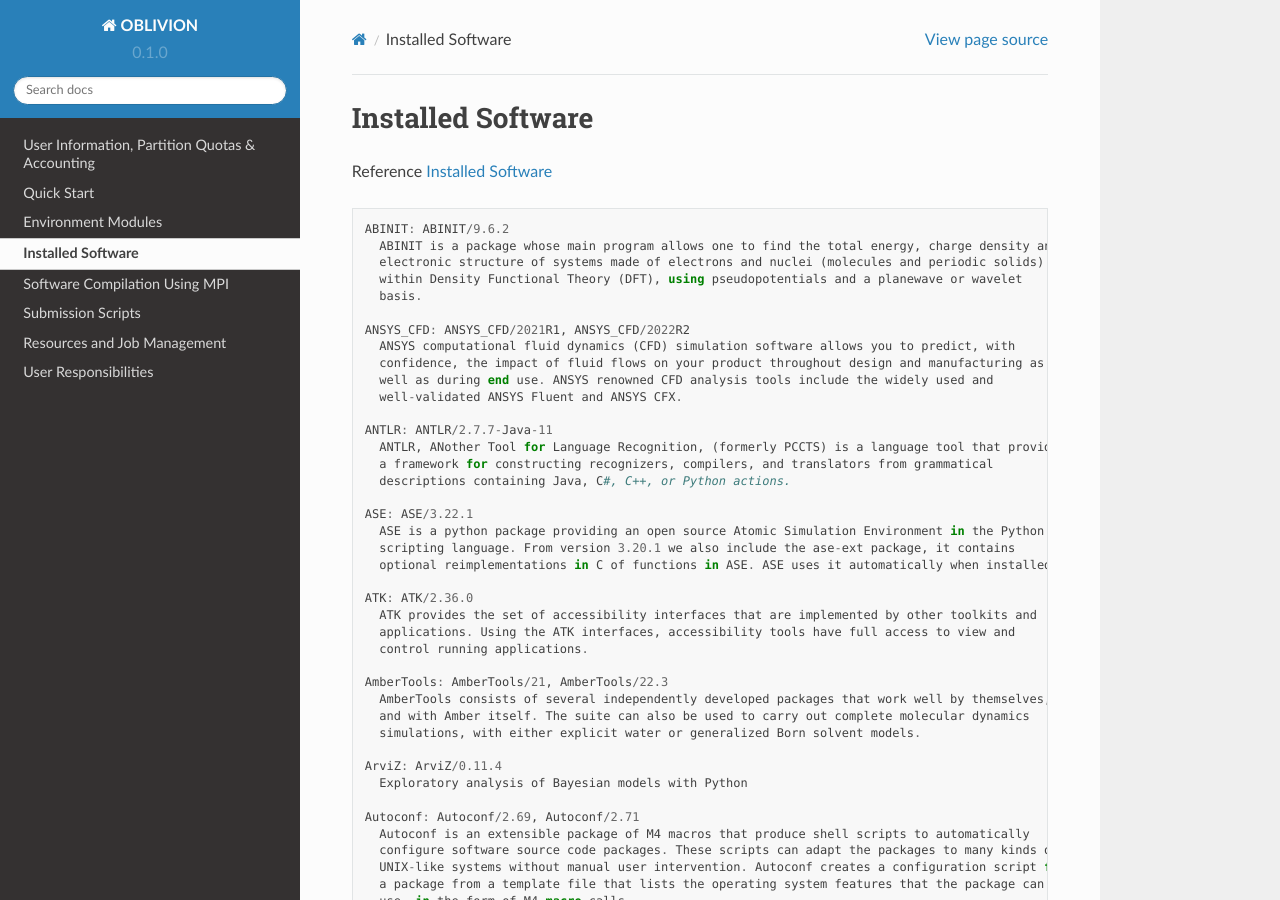
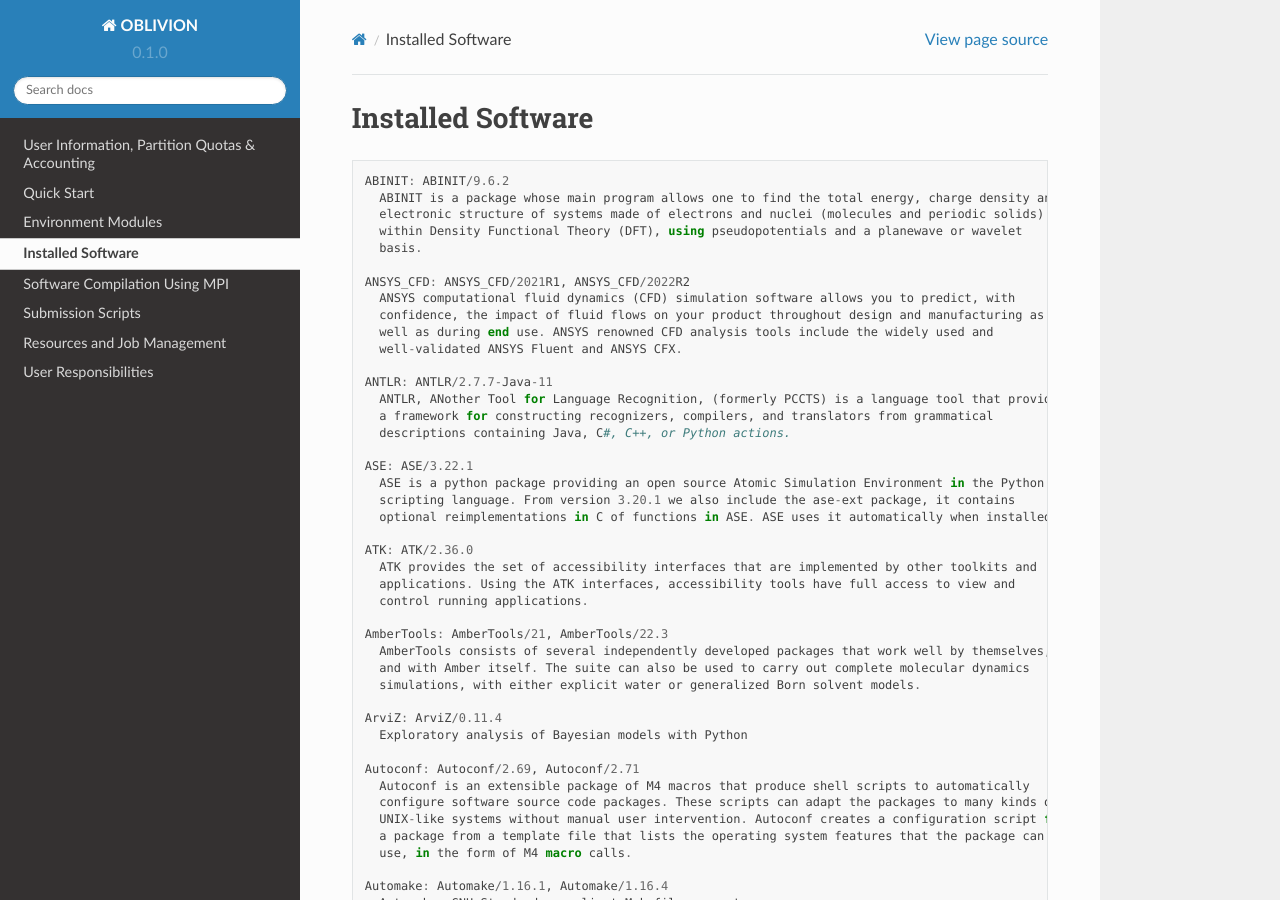
Before and after one commit to mavillez/Oblivion, a Sphinx documentation site: the page built from docs/source/software.rst, in a window 1280 px wide and 900 px high. Built offline with Sphinx 7.4.7 and the Read the Docs theme 2.0.0, drawn with Linux system fonts in a browser that asks for light colours.

Commit message:
Update software.rst

```diff
--- a/docs/source/software.rst
+++ b/docs/source/software.rst
@@ -2,8 +2,6 @@
 
 Installed Software
 ==================
-
-Reference `Installed Software`_
 
 .. code-block:: julia
 
```
